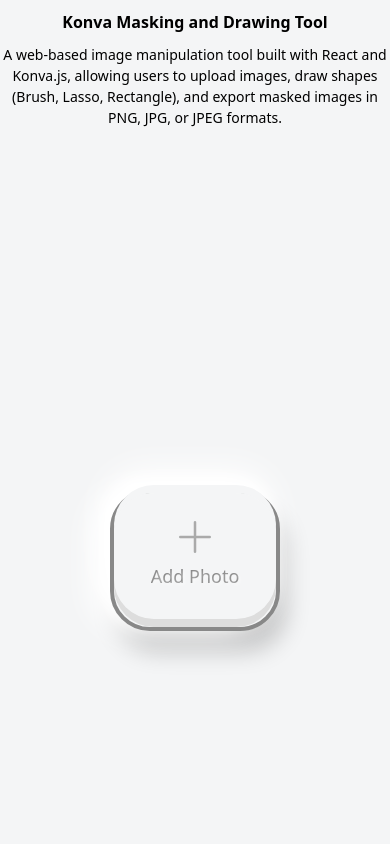
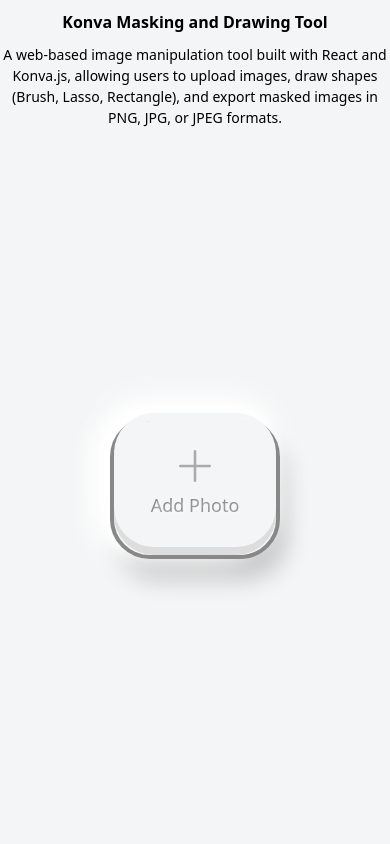
Before and after one commit to canptleon/teknasyon-case, a Next.js app: page / in a window 390 px wide. Shown: the top 844 px of the page. Built offline with nearby package versions, Linux system fonts and the light colour scheme.

Commit message:
Mobile css/layout changed

```diff
--- a/layouts/HomepageLayouts/Desktop/index.tsx
+++ b/layouts/HomepageLayouts/Desktop/index.tsx
@@ -7,7 +7,7 @@
 
 function DesktopHomepageLayout() {
   return (
-    <div className="flex flex-col items-center justify-center min-h-screen">
+    <div className="flex flex-col items-center justify-center min-h-[83vh]">
       <KonvaCanvas />
     </div>
   );
--- a/layouts/HomepageLayouts/Mobile/index.tsx
+++ b/layouts/HomepageLayouts/Mobile/index.tsx
@@ -6,9 +6,8 @@
 });
 
 function MobileHomepageLayout() {
-
   return (
-    <div className="flex flex-col items-center justify-center min-h-screen">
+    <div className="flex flex-col items-center justify-center min-h-[77vh]">
       <KonvaCanvas />
     </div>
   );
```
